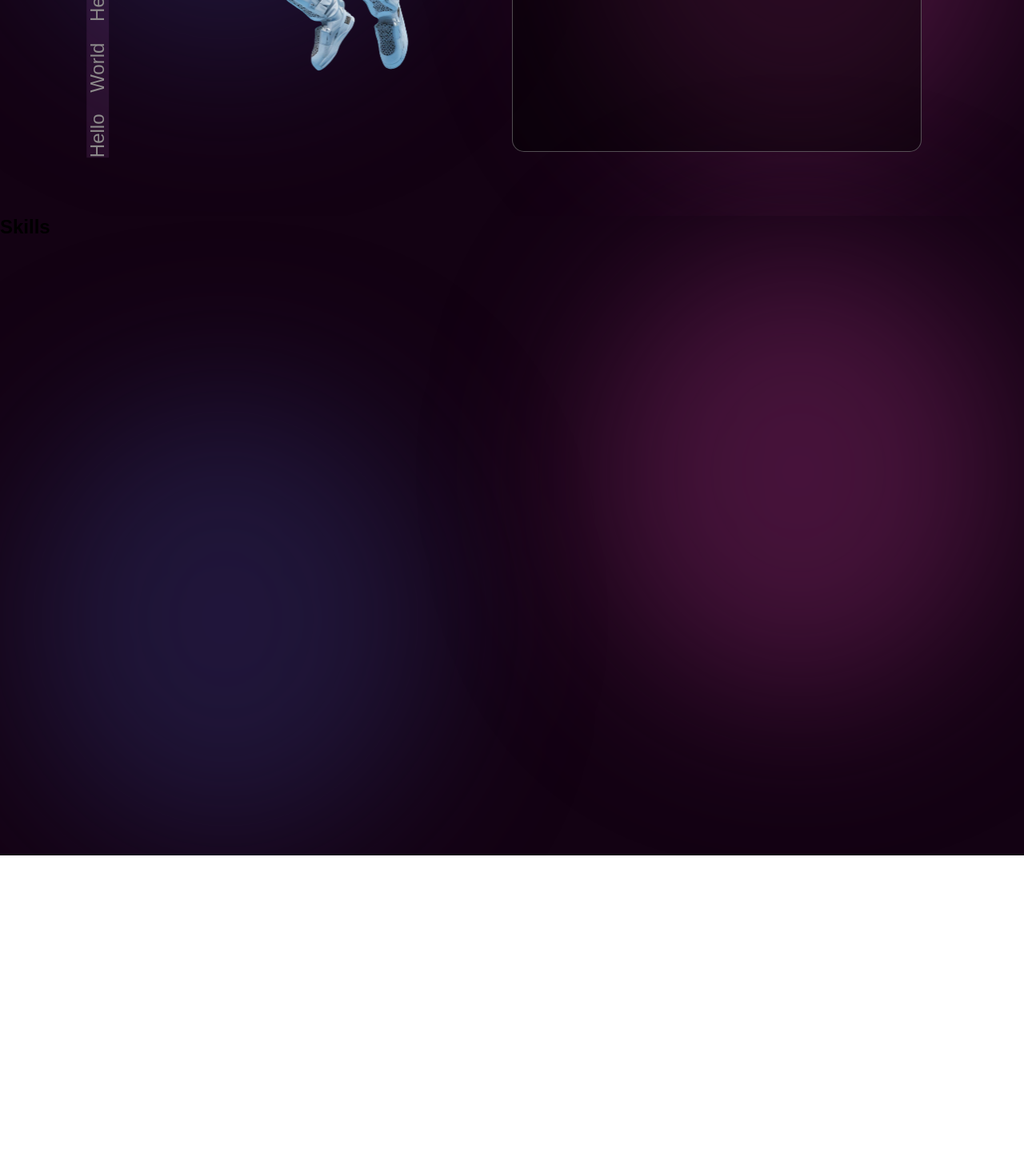
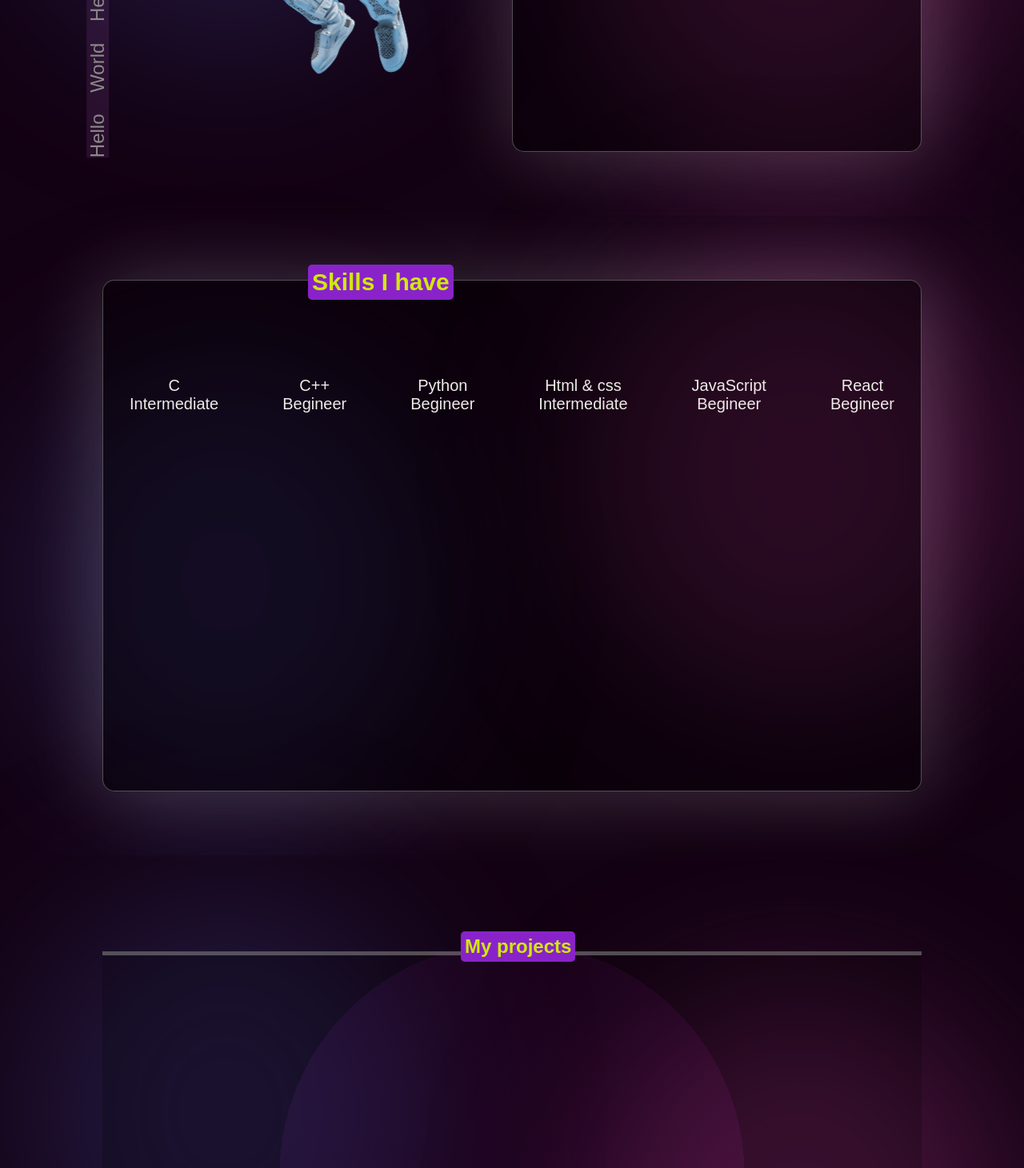
Before and after one commit to yashas-ravi/portfolio, a React (Create React App) app: page / in a window 1280 px wide. Shown: the part 1330-2791 px from the top of the page at 80% size. Before the commit the page ends 2400 px from the top, so only its background shows below. Built offline with nearby package versions, Linux system fonts and the light colour scheme.

Commit message:
second code commit

```diff
--- a/src/App.jsx
+++ b/src/App.jsx
@@ -1,6 +1,7 @@
 import Home from './components/homePage/Home';
 import {About} from './components/aboutPage/About';
 import {Skill} from './components/skillPage/Skill';
+import {Project} from './components/projectpage/Project';
 import styles from './App.module.css';
 
 function App(){
@@ -9,6 +10,7 @@ function App(){
             <Home/>
             <About/>
             <Skill/>
+            <Project />
         </div>
     );
 }
--- a/src/components/aboutPage/About.module.css
+++ b/src/components/aboutPage/About.module.css
@@ -46,12 +46,13 @@
     border-radius: 15px;
     z-index: 10;
     font-size: 20px;
+    box-shadow: 1px 1px 100px 1px rgba(255, 255, 255, 0.2);
 }
 
 .a1{
     position: absolute;
     top: -30px;
-    left: 110px;
+    left: 5vw;
     color: var(--primary-color);
     font-size: 30px;
     padding: 5px;
--- /dev/null
+++ b/src/components/projectpage/Project.jsx
@@ -0,0 +1,13 @@
+import styles from './Project.module.css';
+
+export const Project = () => {
+    return(
+            <section className={styles.project}>
+                <div className={styles.colorBox5}></div>
+                <div className={styles.colorBox6}></div>
+                <div className={styles.projectBox}>
+                    <h2 className={styles.projText}>My projects</h2>
+                </div>
+            </section>
+    )
+}
--- /dev/null
+++ b/src/components/projectpage/Project.module.css
@@ -0,0 +1,55 @@
+@import '../../var.css';
+
+.project{
+    position: relative;
+    width: 100%;
+    height: 100vh;
+    display: flex;
+    align-items: center;
+    justify-content: center;
+    background-color: var(--bg-color);
+}
+
+.colorBox5{
+    position: absolute;
+    top: 5vh;
+    left: 2vw;
+    width: 40vw;
+    height: 70vh;
+    background-color: #2d285e86;
+    border-radius: 100%;
+    filter: blur(100px);
+    z-index: 0;
+}
+
+.colorBox6{
+    position: absolute;
+    bottom: 8vh;
+    right: 2vw;
+    background-color: #75245e86;
+    width: 40vw;
+    height: 70vh;
+    border-radius: 100%;
+    filter:blur(100px);
+    z-index: 0;
+}
+
+.projectBox{
+    position: relative;
+    width: 80vw;
+    height: 70vh;
+    background-image: radial-gradient(circle,rgba(95, 11, 99, 0.1)50%, rgba(0, 0, 0, 0.2)50%);
+    border-top: 5px solid rgba(139, 138, 138, 0.552);
+    border-bottom: 5px solid rgba(139, 138, 138, 0.556);
+}
+
+.projText{
+    position: absolute;
+    top: -30px;
+    left: 35vw;
+    padding: 5px;
+    font-size: var(--medium-font);
+    color: var(--primary-color);
+    background-color: var(--secondary-color);
+    border-radius: 5px;
+}
--- a/src/components/skillPage/Skill.jsx
+++ b/src/components/skillPage/Skill.jsx
@@ -6,7 +6,31 @@ export const Skill = () => {
             <div className={styles.colorBox3}></div>
             <div className={styles.colorBox4}></div>
             <div className={styles.skillBox}>
-                <h2 className={styles.a1}>Skills</h2>
+                <h2 className={styles.skillText}>Skills I have</h2>
+                <div className={styles.langBox}>
+                    <p>C</p>
+                    <p>Intermediate</p>
+                </div>
+                <div className={styles.langBox}>
+                    <p>C++</p>
+                    <p>Begineer</p>
+                </div>
+                <div className={styles.langBox}>
+                    <p>Python</p>
+                    <p>Begineer</p>
+                </div>
+                <div className={styles.langBox}>
+                    <p>Html & css</p>
+                    <p>Intermediate</p>
+                </div>
+                <div className={styles.langBox}>
+                    <p>JavaScript</p>
+                    <p>Begineer</p>
+                </div>
+                <div className={styles.langBox}>
+                    <p>React</p>
+                    <p>Begineer</p>
+                </div>
             </div>
         </section>
     )
--- a/src/components/skillPage/Skill.module.css
+++ b/src/components/skillPage/Skill.module.css
@@ -6,11 +6,13 @@
     position: relative;
     display: flex;
     background-color: var(--bg-color);
+    align-items: center;
+    justify-content: start;
 }
 
 .colorBox3{
     position: absolute;
-    bottom: 2vh;
+    bottom: 8vh;
     left: 2vw;
     width: 40vw;
     height: 70vh;
@@ -34,6 +36,43 @@
 
 .skillBox{
     position: relative;
-    width: 40vw;
-    height: 40vh;
+    background-color: rgba(0, 0, 0, 0.4);
+    display: flex;
+    flex-direction: row;
+    align-items: start;
+    justify-content: center;
+    column-gap: 10vh;
+    margin-left: 10vw;
+    padding: 15vh 20px 20px 20px;
+    width: 80vw;
+    height: 80vh;
+    border: 1px solid rgba(139, 138, 138, 0.556);
+    border-radius: 15px;
+    z-index: 10;
+    font-size: 20px;
+    box-shadow: 1px 1px 100px 1px rgba(255, 255, 255, 0.2);
 }
+
+.skillText{
+    position: absolute;
+    top: -20px;
+    left: 20vw;
+    padding: 5px;
+    font-size: var(--medium-font);
+    color: var(--primary-color);
+    background-color: var(--secondary-color);
+    border-radius: 5px;
+}
+
+.langBox{
+    position: relative;
+    display: flex;
+    flex-direction: column;
+    align-items: center;
+    justify-content: center;
+}
+
+.langBox p{
+    color: var(--white-text);
+    font-size: var(--small-font);
+}
--- a/src/var.css
+++ b/src/var.css
@@ -2,8 +2,8 @@
     /* Colors */
     --white-text: #f0eaea;
     --black-text: rgb(140, 138, 138);
-    --primary-color: rgb(228, 253, 4);
-    --secondary-color: #be56ff;
+    --primary-color: rgb(210, 232, 13);
+    --secondary-color: #8923c9;
     --accent-color: rgb(179, 174, 174);
     --bg-color: #130213;
 
```
